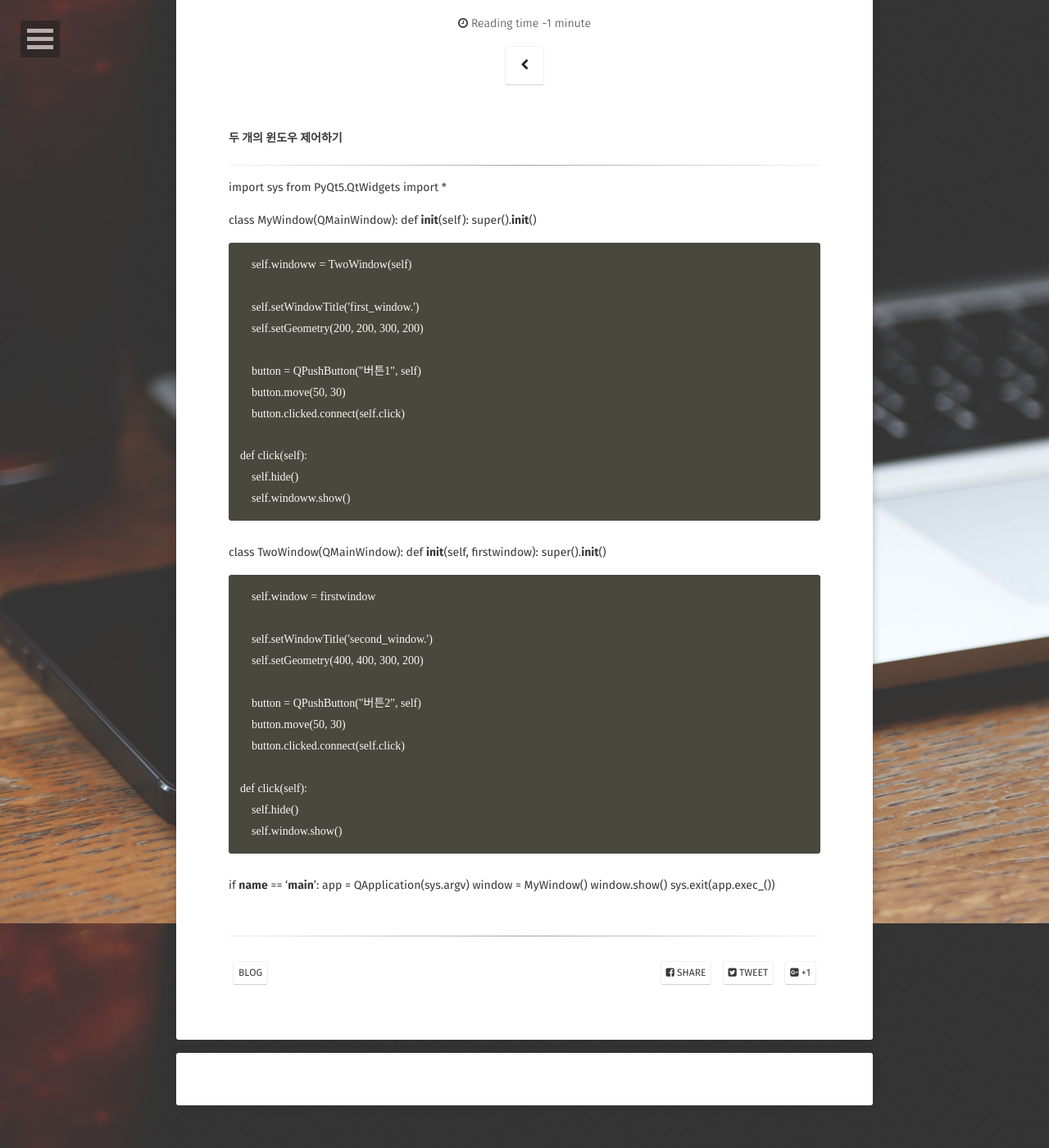
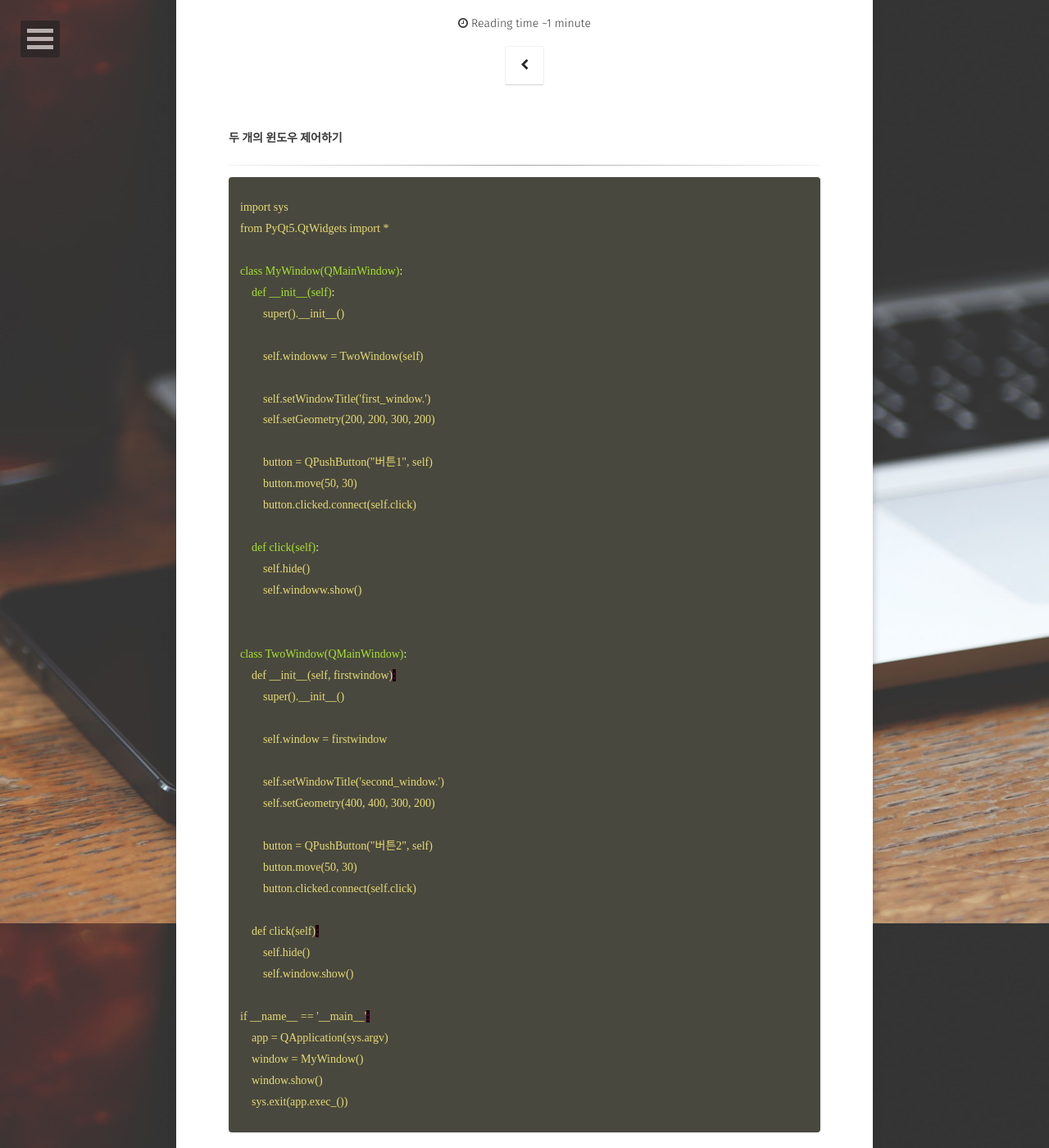
Before and after one commit to jjjuun888/jjjuun888.github.com, a Jekyll site: the page built from _posts/2022-11-13-Two_Window.md, in a window 1280 px wide and 1400 px high, scrolled down 214 px. Shown: the whole window at 82% size. Built offline with Jekyll 4.4.1, drawn with Linux system fonts in a browser that asks for light colours; some web fonts are replaced; comment, search, counter and statistics services are not loaded.

Commit message:
Update 2022-11-13-Two_Window.md

```diff
--- a/_posts/2022-11-13-Two_Window.md
+++ b/_posts/2022-11-13-Two_Window.md
@@ -11,6 +11,7 @@ comments: true
 
 #### 두 개의 윈도우 제어하기
 ---
+{% highlight yaml %}
 import sys
 from PyQt5.QtWidgets import *
 
@@ -54,3 +55,4 @@ if __name__ == '__main__':
     window = MyWindow()
     window.show()
     sys.exit(app.exec_())
+{% endhighlight %}
```
